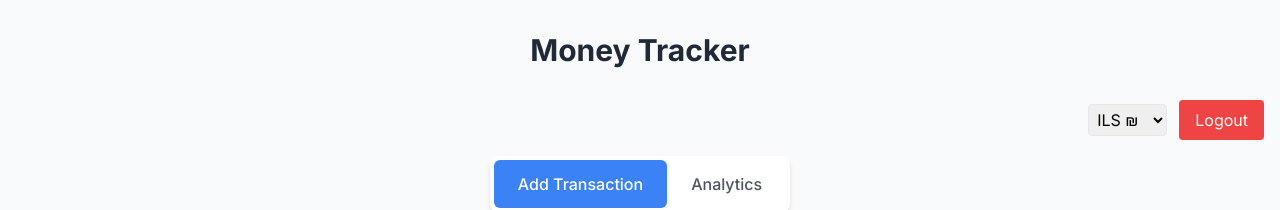
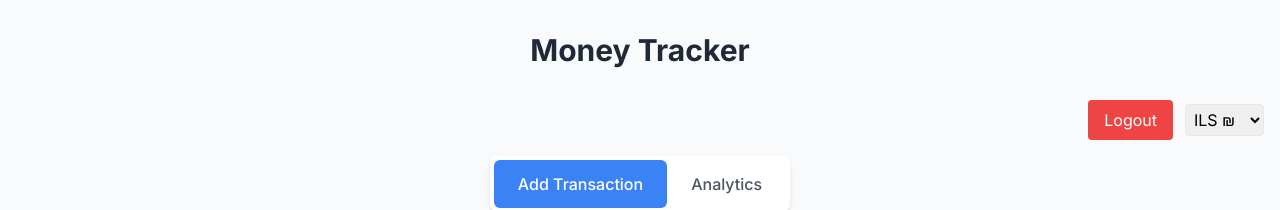
Before and after one commit to yomaurice/MoneyTracker_frontend, a Next.js app: page / in a window 1280 px wide. Shown: the top 210 px of the page. Built offline with nearby package versions, Linux system fonts and the light colour scheme; no server answers.

Commit message:
username displayed3

```diff
--- a/src/app/page.tsx
+++ b/src/app/page.tsx
@@ -87,6 +87,14 @@ export default function Home() {
             </span>
           )}
 
+          {/* Logout */}
+          <button
+            onClick={handleLogout}
+            className="bg-red-500 hover:bg-red-600 text-white px-4 py-2 rounded"
+          >
+            Logout
+          </button>
+
           {/* Currency Picker */}
           <select
             value={currency}
@@ -98,14 +106,6 @@ export default function Home() {
             <option value="GBP">GBP £</option>
             <option value="ILS">ILS ₪</option>
           </select>
-
-          {/* Logout */}
-          <button
-            onClick={handleLogout}
-            className="bg-red-500 hover:bg-red-600 text-white px-4 py-2 rounded"
-          >
-            Logout
-          </button>
         </div>
 
         {/* ------------------ TAB BUTTONS ------------------ */}
```
